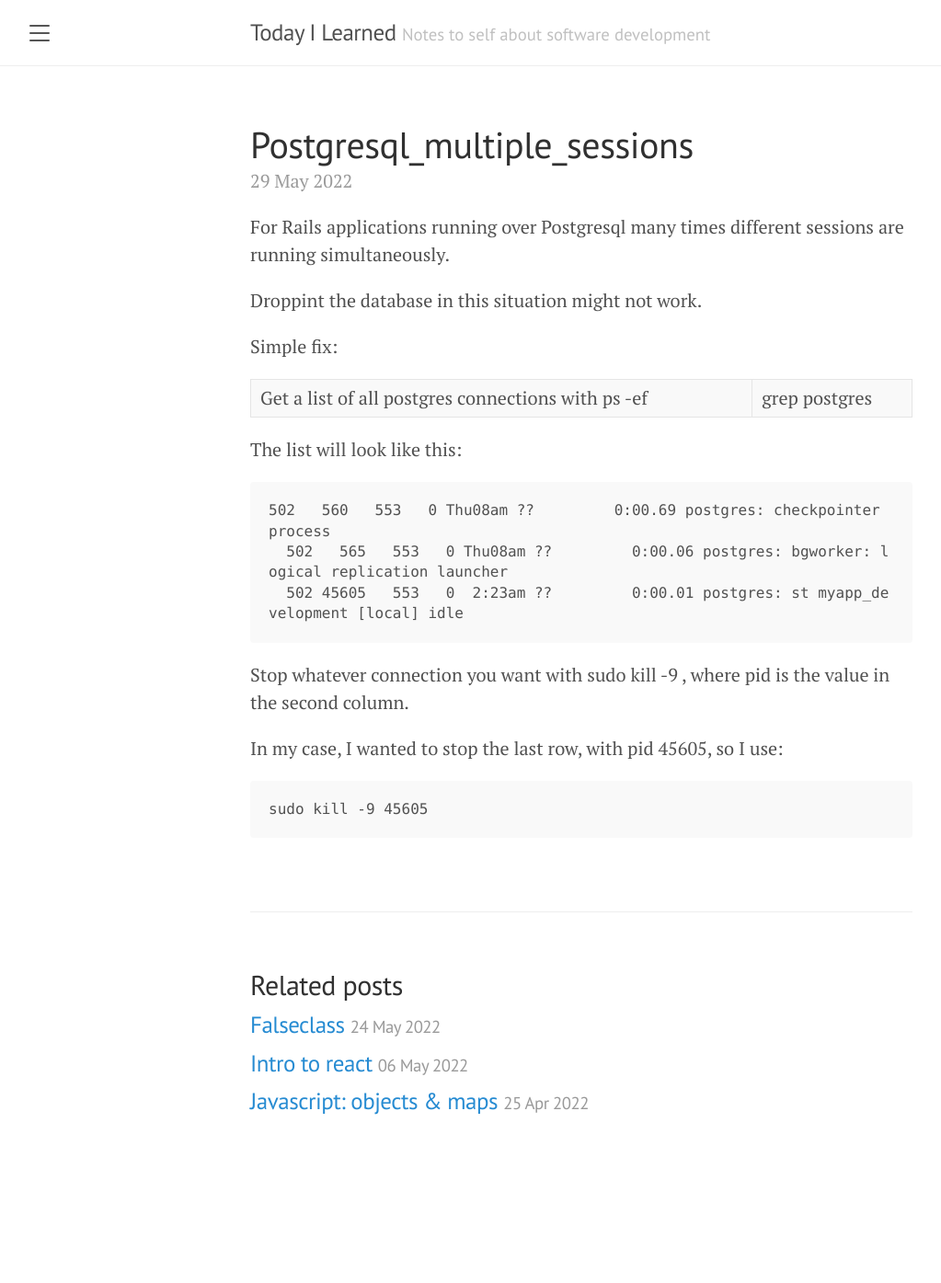
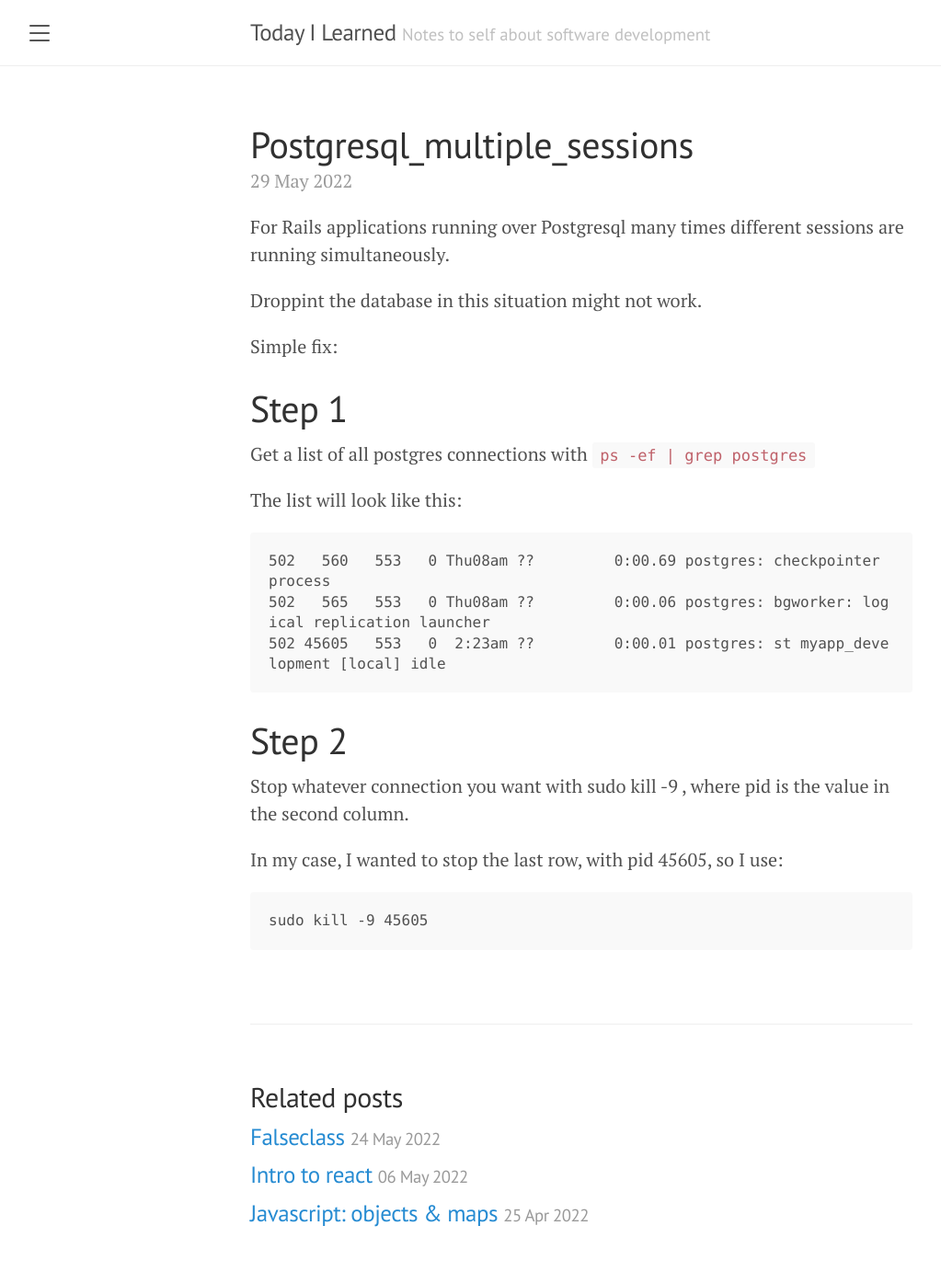
Before and after one commit to KevinDelaFuente/til, a Jekyll site: the page built from _posts/2022-05-29-Postgresql_Multiple_Sessions.md, in a window 1280 px wide. Shown: the whole page at 92% size, without its empty margins (8-1031 px from the left). Built offline with Jekyll 4.4.1, drawn with Linux system fonts in a browser that asks for light colours; our own code applies the rules of GitHub Pages for plain Markdown files; before the commit the page ends 1273 px from its top, so only the background shows below that.

Commit message:
Update 2022-05-29-Postgresql_Multiple_Sessions.md

````diff
--- a/_posts/2022-05-29-Postgresql_Multiple_Sessions.md
+++ b/_posts/2022-05-29-Postgresql_Multiple_Sessions.md
@@ -4,15 +4,19 @@ Droppint the database in this situation might not work.
 
 Simple fix:
 
-Get a list of all postgres connections with ps -ef | grep postgres
+# Step 1
+
+Get a list of all postgres connections with `ps -ef | grep postgres`
 
 The list will look like this:
 
 ```
 502   560   553   0 Thu08am ??         0:00.69 postgres: checkpointer process
-  502   565   553   0 Thu08am ??         0:00.06 postgres: bgworker: logical replication launcher
-  502 45605   553   0  2:23am ??         0:00.01 postgres: st myapp_development [local] idle
+502   565   553   0 Thu08am ??         0:00.06 postgres: bgworker: logical replication launcher
+502 45605   553   0  2:23am ??         0:00.01 postgres: st myapp_development [local] idle
 ```
+
+# Step 2
 
 Stop whatever connection you want with sudo kill -9 <pid>, where pid is the value in the second column.
 
````
